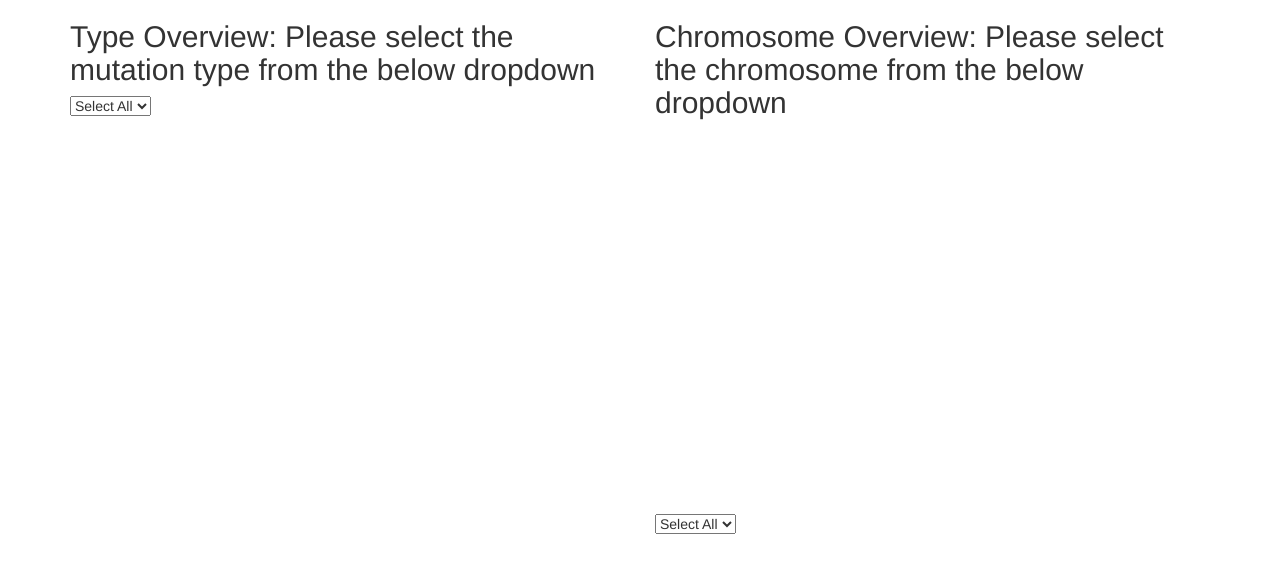
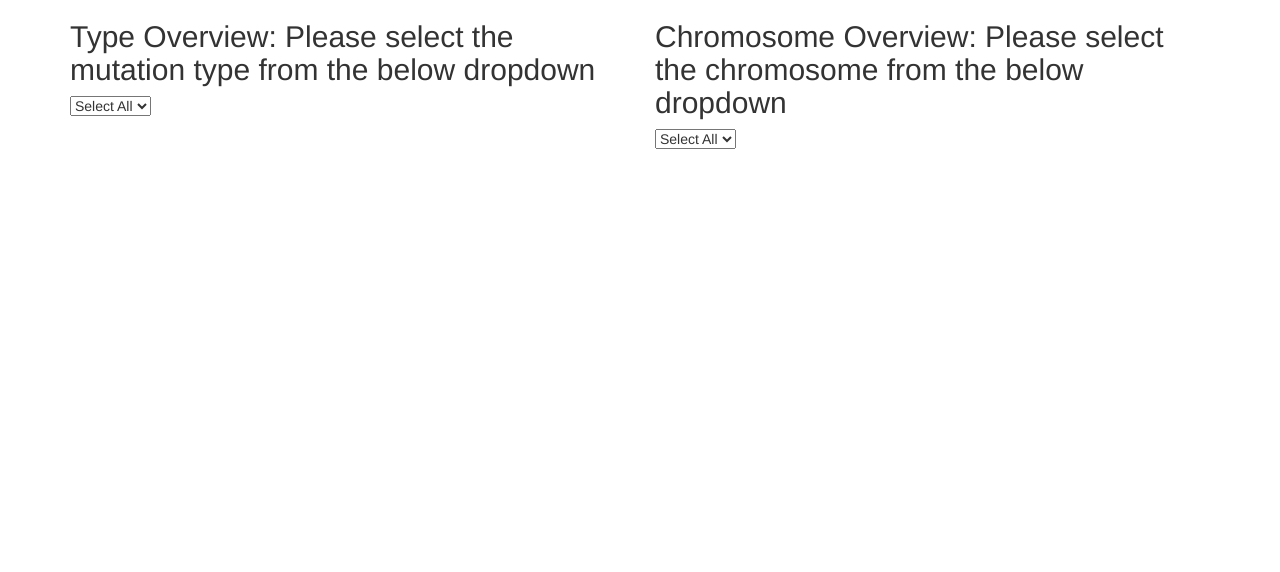
Before and after one commit to vijaya09/Exercise_D3, a website: page index.html in a window 1280 px wide. Drawn offline with nearby package versions, Linux system fonts and the light colour scheme; no server answers.

Commit message:
fixed dropdown

```diff
--- a/app/css/style.css
+++ b/app/css/style.css
@@ -10,3 +10,7 @@
 #chromosome {
   padding-top: 10px;
 }
+
+.chromosome {
+  display: inherit;
+}
```
Also changed, not shown: README.md.
